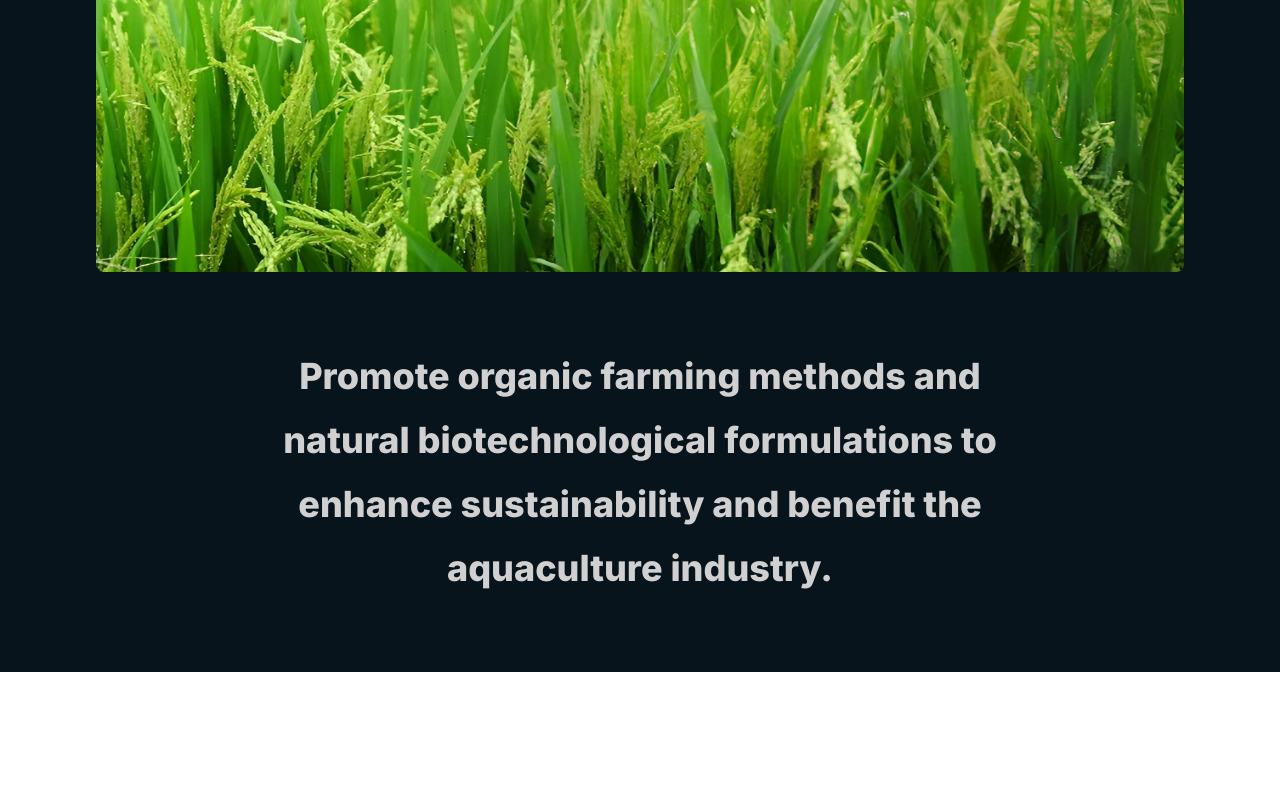
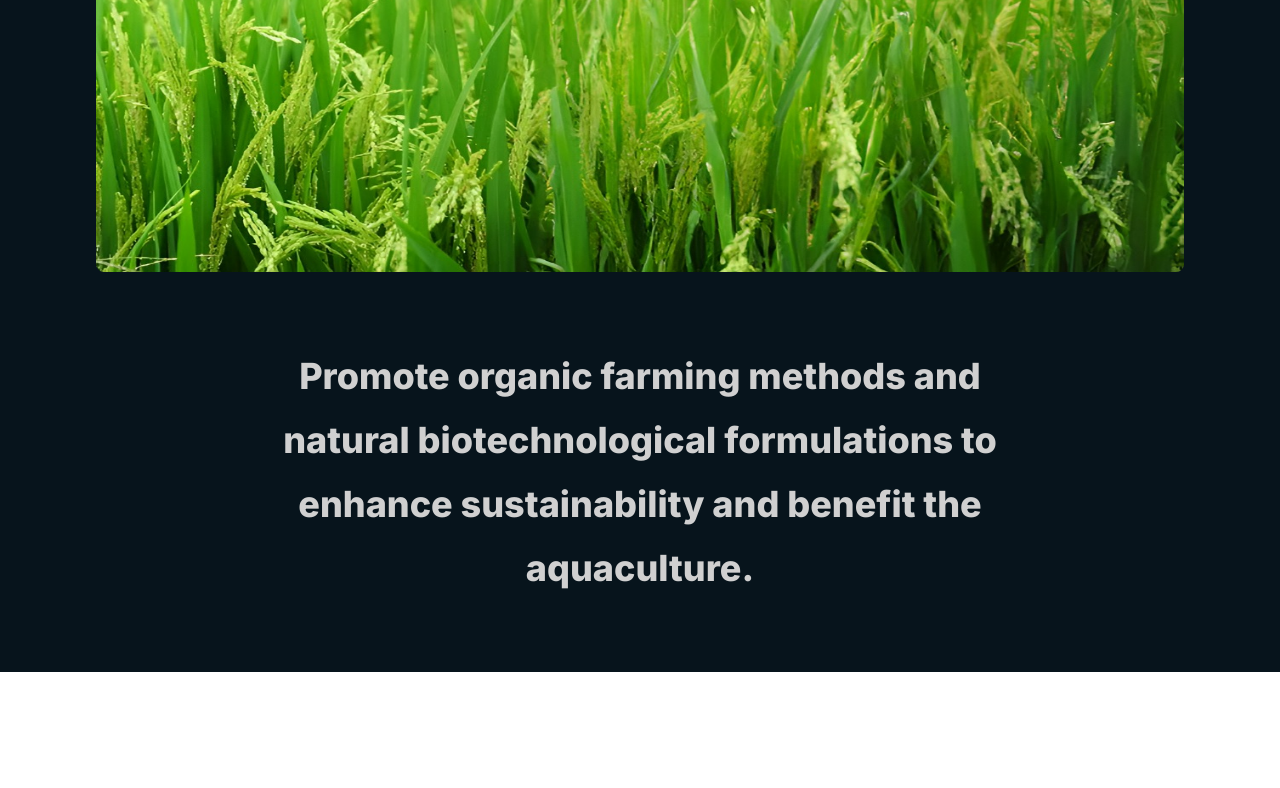
Before and after one commit to Kalyan5252/CandidaBio, a Next.js app: page / in a window 1280 px wide. Shown: the part 528-1316 px from the top of the page. Built offline with nearby package versions, Linux system fonts and the light colour scheme.

Commit message:
prod 3 change

```diff
--- a/src/components/Home.jsx
+++ b/src/components/Home.jsx
@@ -78,8 +78,7 @@ export const Home = () => {
       <div className="mt-[-120px] md:mt-0 w-full md:flex p-10 items-center justify-center md:min-h-[50vh] text-[#D0D0D0] bg-[#07141C]">
         <p className="md:font-extrabold font-medium md:text-4xl text-xl text-left md:text-center md:max-w-[30ch] md:leading-[4rem] leading-[2rem]">
           Promote organic farming methods and natural biotechnological
-          formulations to enhance sustainability and benefit the aquaculture
-          industry.
+          formulations to enhance sustainability and benefit the aquaculture.
         </p>
       </div>
       <div
```
